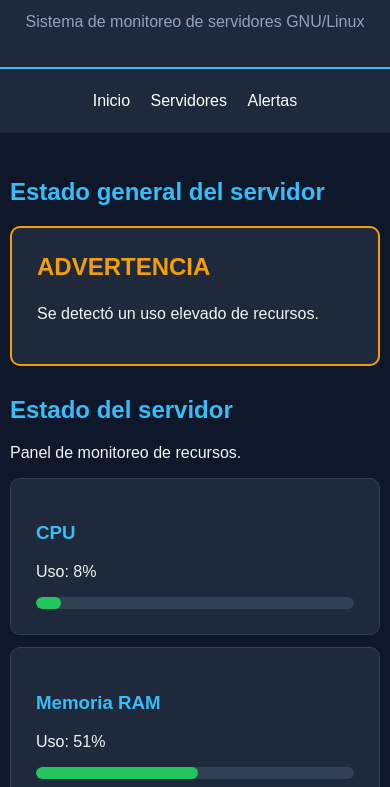
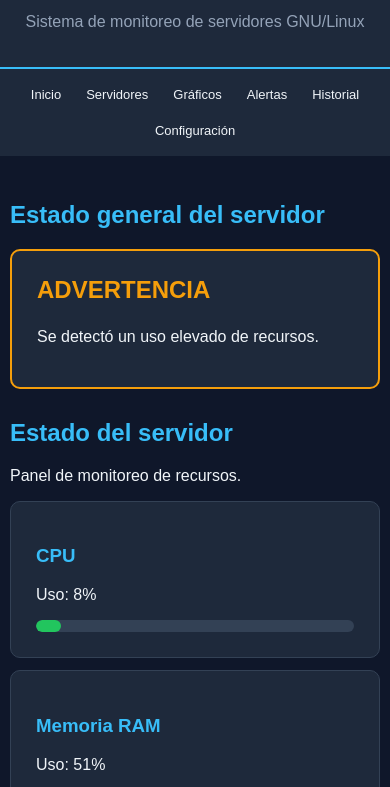
Before and after one commit to frxxn-linuxadmin/linuxguard-noc, a plain HTML site: page frontend/index.html in a window 390 px wide. Shown: the part 54-841 px from the top of the page. Drawn offline with Linux system fonts and the light colour scheme.

Commit message:
Mejorar navegacion del dashboard

```diff
--- a/frontend/css/style.css
+++ b/frontend/css/style.css
@@ -387,3 +387,64 @@ footer {
 .estado-critico h3 {
     color: #ef4444;
 }
+
+/* Mejoras del menú de navegación */
+
+nav {
+    display: flex;
+    justify-content: center;
+    align-items: center;
+    flex-wrap: wrap;
+    gap: 10px;
+    padding: 15px;
+}
+
+nav a {
+    display: inline-block;
+    margin: 0;
+    padding: 10px 15px;
+    border-radius: 8px;
+    color: #f1f5f9;
+    text-decoration: none;
+    transition: background-color 0.3s ease;
+}
+
+nav a:hover {
+    background-color: #334155;
+    color: #38bdf8;
+}
+
+nav a:focus-visible {
+    outline: 2px solid #38bdf8;
+    outline-offset: 2px;
+}
+
+/* Desplazamiento suave entre secciones */
+html {
+    scroll-behavior: smooth;
+}
+
+/* Separación al navegar hacia una sección */
+section {
+    scroll-margin-top: 20px;
+}
+
+/* Adaptación para celulares */
+@media (max-width: 600px) {
+    nav {
+        gap: 5px;
+        padding: 10px;
+    }
+
+    nav a {
+        padding: 8px 10px;
+        font-size: 13px;
+    }
+}
+
+/* Respetar preferencias de accesibilidad */
+@media (prefers-reduced-motion: reduce) {
+    html {
+        scroll-behavior: auto;
+    }
+}
--- a/frontend/index.html
+++ b/frontend/index.html
@@ -14,11 +14,16 @@
         <p>Sistema de monitoreo de servidores GNU/Linux</p>
     </header>
 
-    <nav>
-        <a href="#inicio">Inicio</a>
-        <a href="#servidores">Servidores</a>
-        <a href="#alertas">Alertas</a>
-    </nav>
+
+<nav aria-label="Navegación principal">
+    <a href="#inicio">Inicio</a>
+    <a href="#servidores">Servidores</a>
+    <a href="#graficos">Gráficos</a>
+    <a href="#alertas">Alertas</a>
+    <a href="#historial-alertas">Historial</a>
+    <a href="#configuracion">Configuración</a>
+</nav>
+
 
     <main id="inicio">
 
```
